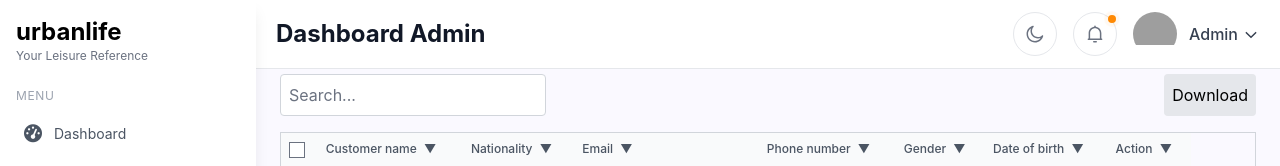
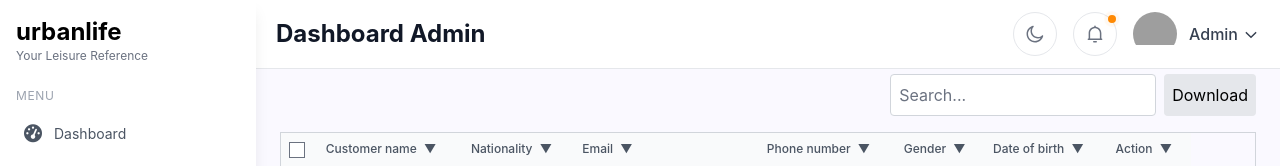
Before and after one commit to myreds12/urbanlife-frontend, a React (Vite) app in the folder urbanlife-frontend/: page /admin/customer in a window 1280 px wide. Shown: the top 166 px of the page. Built offline with nearby package versions, Linux system fonts and the light colour scheme; grey boxes are pictures that could not be loaded.

Commit message:
Make it to the right

```diff
--- a/urbanlife-frontend/src/components/AdminDashboard/Customer/CustomerTable.tsx
+++ b/urbanlife-frontend/src/components/AdminDashboard/Customer/CustomerTable.tsx
@@ -36,12 +36,12 @@ const CustomerTable = ({ data, columns }) => {
       setSelectedRows([]);
     } else {
       setSelectedRows(currentData.map((row) => row.id));
-    }
+    };
   };
 
   return (
     <div>
-      <div className="flex justify-between mb-4">
+      <div className="flex justify-end mb-4 space-x-2">
         <input
           type="text"
           placeholder="Search..."
```
